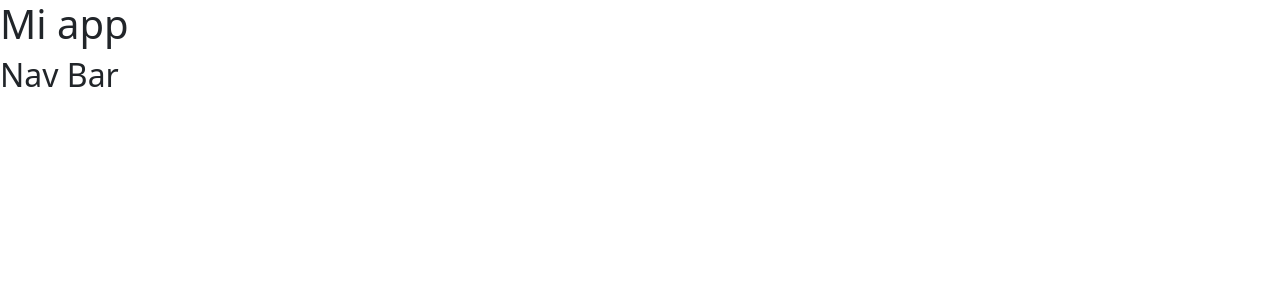
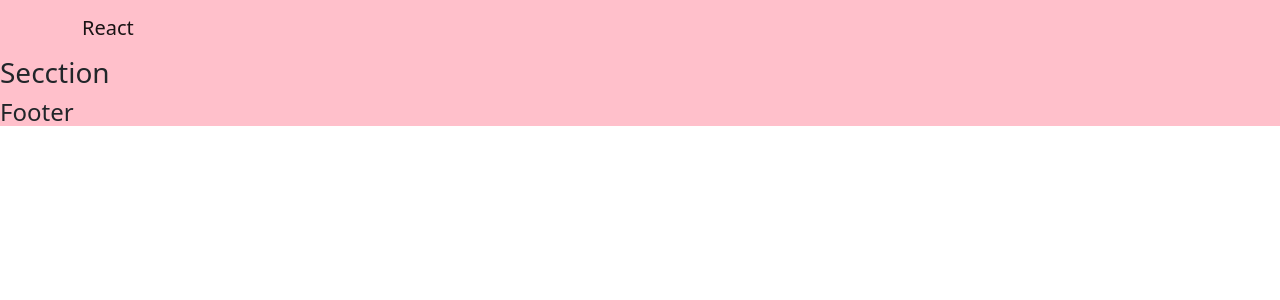
Before and after one commit to celesdv/react-proyect-cra, a React (Create React App) app: page / in a window 1280 px wide. Shown: the top 300 px of the page. Built offline with nearby package versions, Linux system fonts and the light colour scheme.

Commit message:
:zap: general update

```diff
--- a/src/App.js
+++ b/src/App.js
@@ -1,10 +1,13 @@
-import NavBar from "./components/NavBar";
+import Header from "./components/Header";
+import Section from "./components/Section";
+import Footer from "./components/Footer";
 
 function App() {
   return (
-    <div>
-      <h1>Mi app</h1>
-      <NavBar />
+    <div className="App">
+      <Header />
+      <Section />
+      <Footer />
     </div>
   );
 }
--- /dev/null
+++ b/src/components/Footer.js
@@ -0,0 +1,9 @@
+const Footer = () => {
+    return (
+        <footer>
+            <h4>Footer</h4>
+        </footer>
+    )
+}
+
+export default Footer;
--- /dev/null
+++ b/src/components/Header.js
@@ -0,0 +1,11 @@
+import NavBar from "./NavBar";
+
+const Header = () => {
+    return (
+        <header>
+            <NavBar />
+        </header>
+    )
+}
+
+export default Header;
--- a/src/components/NavBar.js
+++ b/src/components/NavBar.js
@@ -1,9 +1,16 @@
+import { Container, Navbar } from "react-bootstrap";
+
 const NavBar = () => {
     return (
-        <div>
-            <h2>Nav Bar</h2>
+        <div className="navbarContainer">
+            <Navbar>
+                <Container>
+                    <Navbar.Brand href="#home">React</Navbar.Brand>
+                    <Navbar.Toggle aria-controls="basic-navbar-nav" />
+                </Container>
+            </Navbar>
         </div>
-    );
+    )
 }
 
 export default NavBar;
--- /dev/null
+++ b/src/components/Section.js
@@ -0,0 +1,9 @@
+const Section = () => {
+    return (
+        <section>
+            <h3>Secction</h3>
+        </section>
+    )
+}
+
+export default Section;
--- a/src/index.js
+++ b/src/index.js
@@ -1,6 +1,7 @@
 import React from 'react';
 import ReactDOM from 'react-dom/client';
 import App from './App';
+import "./styles/styles.css"
 import 'bootstrap/dist/css/bootstrap.min.css';
 //import { BrowserRouter } from "react-router-dom";
 
--- /dev/null
+++ b/src/styles/styles.css
@@ -0,0 +1,3 @@
+.App {
+    background-color: pink;
+}
```
